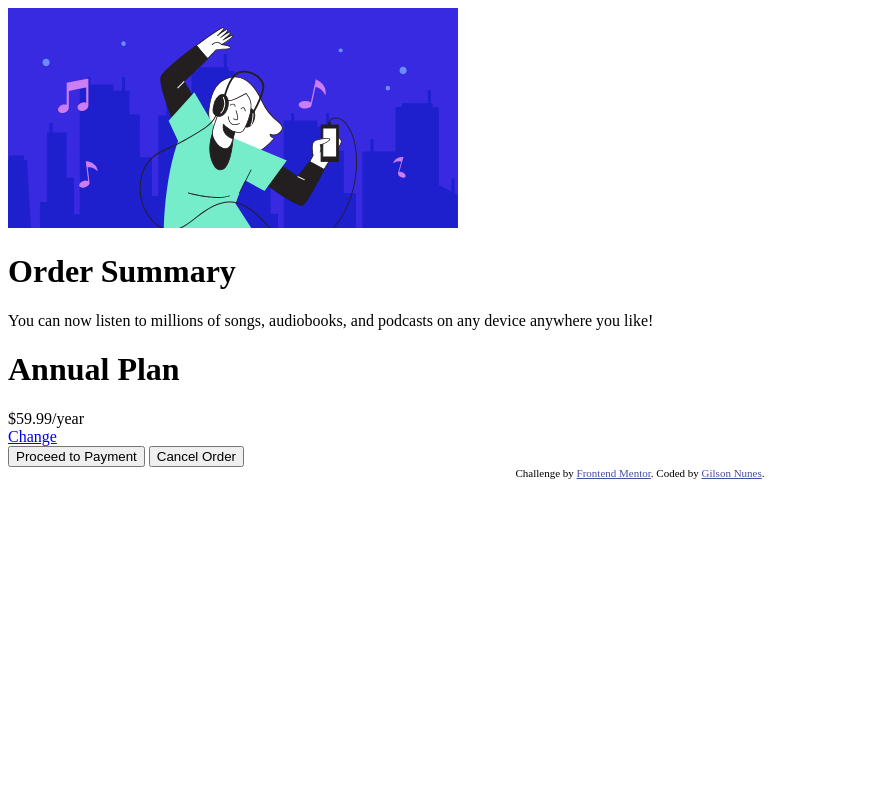
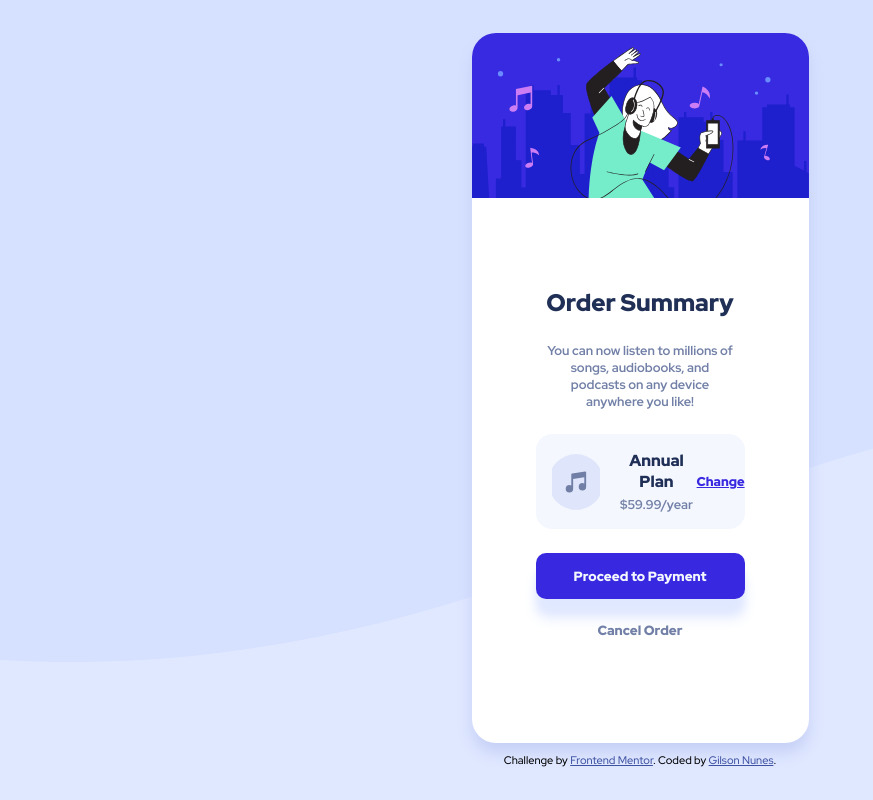
Before and after one commit to Nunes89/order_summary_component, a plain HTML site: page index.html in a window 1280 px wide. Shown: the whole page, without its empty margins (0-873 px from the left). Drawn offline with Linux system fonts and the light colour scheme.

Commit message:
style(css/style.css): add css from the card

```diff
--- a/css/style.css
+++ b/css/style.css
@@ -1,3 +1,169 @@
+:root {
+  --primary-Pale-blue: hsl(225, 100%, 94%);
+  --primary-Bright-blue: hsl(245, 75%, 52%);
+  --secondary-Very-pale-blue: hsl(225, 100%, 98%);
+  --secondary-Desaturated-blue: hsl(224, 23%, 55%);
+  --secondary-Dark-blue: hsl(223, 47%, 23%);
+  --hover-effect: hsl(245, 83%, 68%);
+  --card-shadow-color: hsl(227, 72%, 87%);
+}
+
+* {
+  margin: 0;
+  padding: 0;
+  box-sizing: border-box;
+  font-family: 'Red Hat Display', sans-serif;
+}
+
+body {
+  height: 100vh;
+  display: flex;
+  flex-direction: column;
+  align-items: center;
+  justify-content: center;
+  background: var(--primary-Pale-blue) url(../images/pattern-background-mobile.svg) no-repeat center top;
+  background-size: contain;
+}
+
+.card {
+  width: 90vw;
+  max-width: 337px;
+  margin: 0 auto;
+  background: #fff;
+  border-radius: 24px;
+  -webkit-border-radius: 24px;
+  -moz-border-radius: 24px;
+  -ms-border-radius: 24px;
+  -o-border-radius: 24px;
+  margin-bottom: 10px;
+  box-shadow: 0px 10px 15px 0px var(--card-shadow-color);
+  font-size: 0.8rem
+}
+
+.card>.card-image {
+  width: 100%;
+  display: block;
+  object-fit: cover;
+  border-start-start-radius: inherit;
+  border-start-end-radius: inherit;
+}
+
+.card-body {
+  text-align: center;
+  padding: 7vw 5vw;
+}
+
+.card-body>.card-title {
+  font-weight: 900;
+  font-size: 24px;
+  margin-bottom: 24px;
+  color: var(--secondary-Dark-blue);
+}
+
+.card-body>.card-text {
+  color: var(--secondary-Desaturated-blue);
+  font-weight: 700;
+  max-width: 90%;
+  margin: 0 auto 24px auto;
+}
+
+.plans {
+  display: flex;
+  align-items: center;
+  justify-content: space-between;
+  background: var(--secondary-Very-pale-blue);
+  border-radius: 16px;
+  -webkit-border-radius: 16px;
+  -moz-border-radius: 16px;
+  -ms-border-radius: 16px;
+  -o-border-radius: 16px;
+  padding: 16px;
+  margin-bottom: 24px;
+}
+
+.plans>.plans-content {
+  display: flex;
+  align-items: center;
+  justify-content: space-between;
+}
+
+.plans-content .plans-icon {
+  height: 56px;
+  width: 56px;
+  margin-right: 16px;
+  display: flex;
+  align-items: center;
+  justify-content: center;
+}
+
+.plans-icon>.icon {
+  width: 100%;
+  height: 100%;
+  background: url("../images/icon-music.svg") no-repeat center center;
+  background-size: cover;
+}
+
+.plans .plans-title {
+  font-size: 16px;
+  font-weight: 900;
+  color: var(--secondary-Dark-blue);
+  margin-bottom: 4px;
+}
+
+.plans .plans-price {
+  color: var(--secondary-Desaturated-blue);
+  font-weight: 700;
+}
+
+.plans .plans-link {
+  font-weight: 900;
+  color: var(--primary-Bright-blue);
+}
+
+.plans .plans-link:hover {
+  color: var(--hover-effect);
+  text-decoration: none;
+}
+
+.card-buttons {
+  width: 100%;
+}
+
+.card-buttons>.card-button {
+  width: 100%;
+  display: block;
+  font-weight: bold;
+  border: none;
+  background: transparent;
+  padding: 14px;
+  font-weight: 900;
+  cursor: pointer;
+}
+
+.card-button.payment {
+  color: var(--secondary-Very-pale-blue);
+  background: var(--primary-Bright-blue);
+  border-radius: 10px;
+  -webkit-border-radius: 10px;
+  -moz-border-radius: 10px;
+  -ms-border-radius: 10px;
+  -o-border-radius: 10px;
+  margin-bottom: 8px;
+  box-shadow: 0 15px 10px -2px var(--primary-Pale-blue), 0 20px 15px -2px var(--primary-Pale-blue);
+}
+
+.card-button.payment:hover {
+  background: var(--hover-effect);
+}
+
+.card-button.cancel {
+  color: var(--secondary-Desaturated-blue);
+}
+
+.card-button.cancel:hover {
+  color: var(--secondary-Dark-blue);
+}
+
 .attribution {
   font-size: 11px;
   text-align: center;
```
